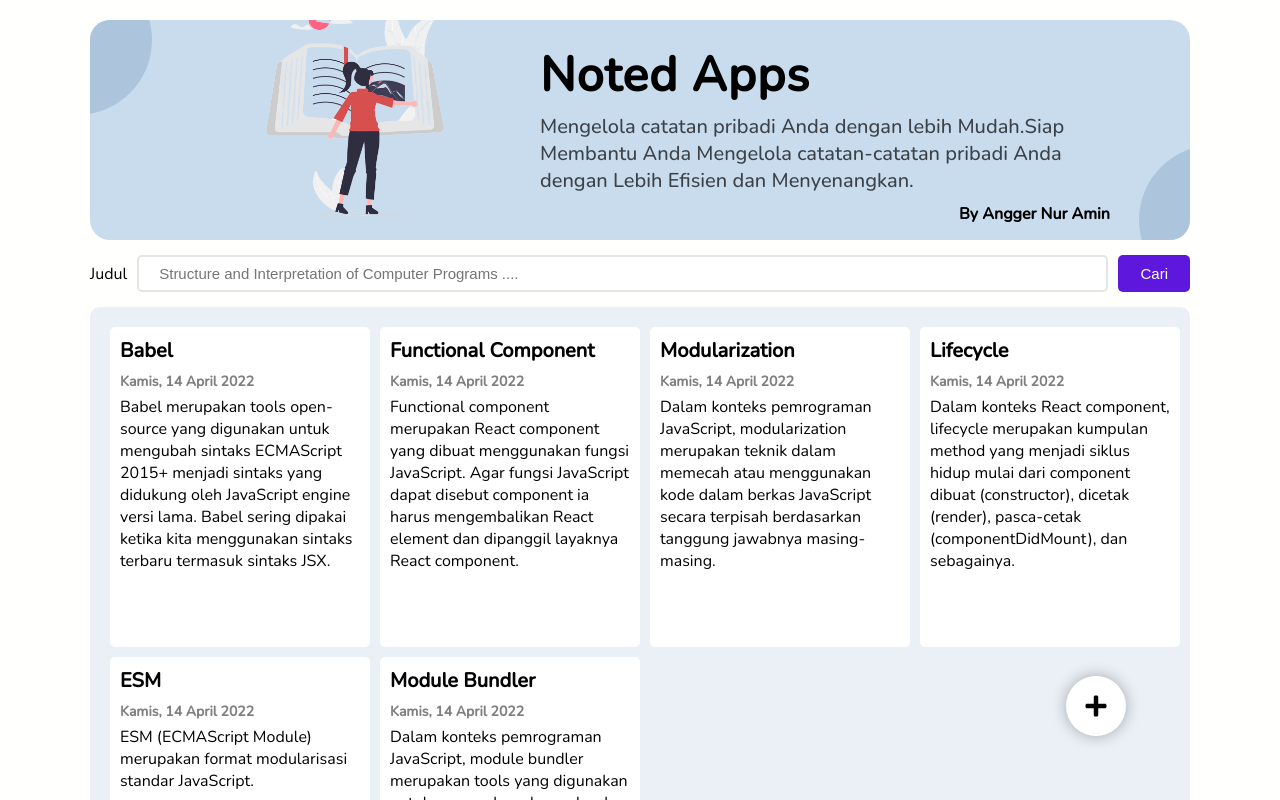
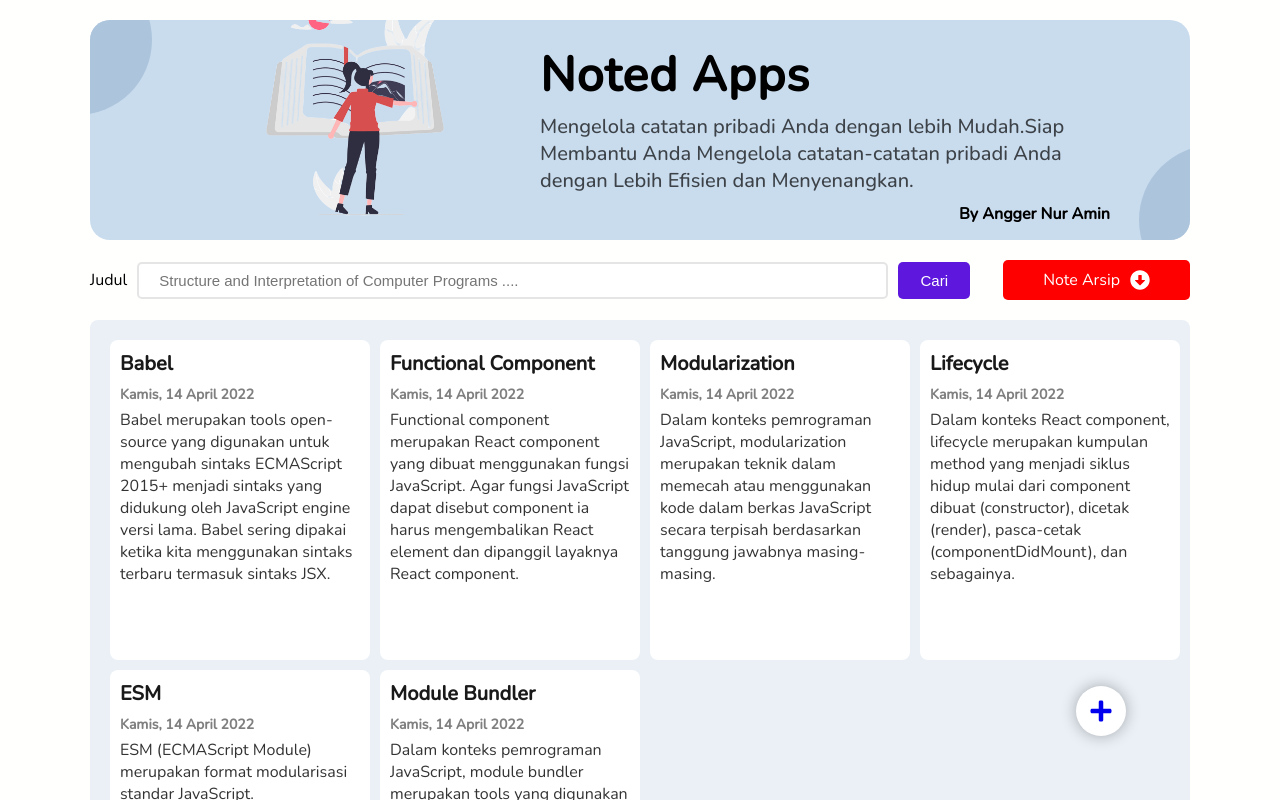
Before and after one commit to anggernuramin/aplikasi-catatan, a React (Vite) app: page / in a window 1280 px wide. Shown: the top 800 px of the page. Built offline with nearby package versions, Linux system fonts and the light colour scheme.

Commit message:
feature: add,delete and create component noted

```diff
--- a/src/components/CardNoted.jsx
+++ b/src/components/CardNoted.jsx
@@ -1,26 +1,35 @@
 import React from "react";
-import { useState, useEffect } from "react";
-import { getAllNotes } from "../utils/local-data";
 import { showFormattedDate } from "../utils";
+import { Link } from "react-router-dom";
+import PropTypes from "prop-types";
 
-const CardNoted = () => {
-  const [noted, setNoted] = useState([]);
-  useEffect(() => {
-    setNoted(getAllNotes());
-  }, []);
+const CardNoted = ({ noted, messageError }) => {
   return (
     <section className="Catatan-shelf">
-      {noted.map((data) => {
-        return (
-          <div key={data.id} className="card-catatan">
-            <h3>{data.title}</h3>
-            <span>{showFormattedDate(data.createdAt)}</span>
-            <p>{data.body}</p>
-          </div>
-        );
-      })}
+      {noted?.length > 0 ? (
+        noted?.map((data) => {
+          return (
+            <Link
+              to={`notes/${data.id}`}
+              key={data.id}
+              className="card-catatan"
+            >
+              <h3>{data.title}</h3>
+              <span>{showFormattedDate(data.createdAt)}</span>
+              <p>{data.body}</p>
+            </Link>
+          );
+        })
+      ) : (
+        <p>{messageError}</p>
+      )}
     </section>
   );
 };
 
+CardNoted.propTypes = {
+  noted: PropTypes.array,
+  messageError: PropTypes.string.isRequired,
+};
+
 export default CardNoted;
--- a/src/components/Header.jsx
+++ b/src/components/Header.jsx
@@ -6,7 +6,7 @@ const Header = ({ title, description }) => {
     <header>
       <div className="container wrapper-head-bar">
         <div className="head-bar-image">
-          <img src="../../public/head-bar-image.png" alt="header image" />
+          <img src="/head-bar-image.png" alt="header image" />
         </div>
         <div className="head-bar-content">
           <h1>{title}</h1>
--- a/src/components/SearchNoted.jsx
+++ b/src/components/SearchNoted.jsx
@@ -1,15 +1,27 @@
 import React, { useState } from "react";
+import { Link } from "react-router-dom";
+import { FaArrowAltCircleDown } from "react-icons/fa";
 
 const SearchNoted = () => {
   return (
     <div className="container">
+      <div className="wrapper-search">
         <section className="search-section">
           <label htmlFor="searchCatatanTitle">Judul</label>
-        <input id="searchCatatanTitle" placeholder="Structure and Interpretation of Computer Programs .... " type="search" />
+          <input
+            id="searchCatatanTitle"
+            placeholder="Structure and Interpretation of Computer Programs .... "
+            type="search"
+          />
           <button id="searchSubmit" type="submit">
             Cari
           </button>
         </section>
+        <Link to="/archives" className="btn btn-archives">
+          Note Arsip
+          <FaArrowAltCircleDown className="icon-home" />
+        </Link>
+      </div>
     </div>
   );
 };
--- a/src/index.jsx
+++ b/src/index.jsx
@@ -4,6 +4,8 @@ import { BrowserRouter, Routes, Route } from "react-router-dom";
 import "./styles/style.css";
 import HomePage from "./pages/HomePage";
 import AddPage from "./pages/AddPage";
+import DetailPage from "./pages/DetailPage";
+import ArchivePage from "./pages/ArchivePage";
 
 const root = createRoot(document.getElementById("root"));
 root.render(
@@ -11,6 +13,8 @@ root.render(
     <Routes>
       <Route path="/" element={<HomePage />} />
       <Route path="/notes/new" element={<AddPage />} />
+      <Route path="/notes/:id" element={<DetailPage />} />
+      <Route path="/archives" element={<ArchivePage />} />
     </Routes>
   </BrowserRouter>
 );
--- a/src/pages/AddPage.jsx
+++ b/src/pages/AddPage.jsx
@@ -6,12 +6,15 @@ import Header from "../components/Header";
 const AddPage = () => {
   return (
     <>
-      <Header title="Add Noted Apps" description="Tambah catatan pribadi Anda dengan lebih Mudah." />
+      <Header
+        title="Add Noted Apps"
+        description="Tambah catatan pribadi Anda dengan lebih Mudah."
+      />
       <main className="container">
         <div className="wrapper-main-content">
           <div className="wrapper-Catatan-shelf">
-            <Link to="/" className="">
-              <FaHome />
+            <Link to="/" className="wrapper-icon-home">
+              <FaHome className="icon-home" />
               <p>Back To Home </p>
             </Link>
             <FormAddNoted />
--- /dev/null
+++ b/src/pages/ArchivePage.jsx
@@ -0,0 +1,33 @@
+import React from "react";
+import Header from "../components/Header";
+import CardNoted from "../components/CardNoted";
+import { getArchivedNotes } from "../utils/local-data";
+import { Link } from "react-router-dom";
+import { FaHome } from "react-icons/fa";
+
+const ArchivePage = () => {
+  return (
+    <>
+      <Header
+        title="Archive Noted Apps"
+        description="Archive catatan pribadi Anda dengan lebih Mudah.Siap Membantu Anda Mengelola catatan-catatan pribadi Anda dengan Lebih Efisien dan Menyenangkan."
+      />
+      <main className="container">
+        <div className="wrapper-main-content">
+          <div className="wrapper-Catatan-shelf">
+            <Link to="/" className="wrapper-icon-home">
+              <FaHome className="icon-home" />
+              <p>Back To Home </p>
+            </Link>
+            <CardNoted
+              noted={getArchivedNotes()}
+              messageError="Tidak ada catatan Archive"
+            />
+          </div>
+        </div>
+      </main>
+    </>
+  );
+};
+
+export default ArchivePage;
--- a/src/pages/HomePage.jsx
+++ b/src/pages/HomePage.jsx
@@ -1,22 +1,28 @@
-import React from "react";
+import React, { useEffect, useState } from "react";
 import { Link } from "react-router-dom";
 import Header from "../components/Header";
 import SearchNoted from "../components/SearchNoted";
 import CardNoted from "../components/CardNoted";
 import { FaPlus } from "react-icons/fa";
+import { getAllNotes } from "../utils/local-data";
 
 const HomePage = () => {
+  const [noted, setNoted] = useState([]);
+  useEffect(() => {
+    setNoted(getAllNotes());
+  }, []);
+
   return (
     <>
-      <Header title="Noted Apps" description="Mengelola catatan pribadi Anda dengan lebih Mudah.Siap Membantu Anda Mengelola catatan-catatan pribadi Anda dengan Lebih Efisien dan Menyenangkan." />
+      <Header
+        title="Noted Apps"
+        description="Mengelola catatan pribadi Anda dengan lebih Mudah.Siap Membantu Anda Mengelola catatan-catatan pribadi Anda dengan Lebih Efisien dan Menyenangkan."
+      />
       <SearchNoted />
       <main className="container">
         <div className="wrapper-main-content">
           <div className="wrapper-Catatan-shelf">
-            <CardNoted />
-            {/* <CatatanAktif datas={datas} searchResult={searchResult} arsipCatatan={arsipCatatan} deleteCatatan={deleteCatatan} />
-
-            <CatatanArsip datas={datas} searchResult={searchResult} kembalikanCatatan={kembalikanCatatan} deleteCatatan={deleteCatatan} /> */}
+            <CardNoted noted={noted} messageError="Belum ada data" />
           </div>
         </div>
         <Link to="/notes/new" className="wrapper-icon-plus">
--- a/src/styles/style.css
+++ b/src/styles/style.css
@@ -42,10 +42,60 @@ body {
   position: relative;
 }
 
+
+
+/* icon home start */
+.wrapper-icon-home{
+  display: flex;
+  gap: 10px;
+  justify-content: start;
+  align-items: center;
+  text-decoration: none;
+}
+.wrapper-icon-home:hover{
+  columns: var(--primary-color);
+}
+.wrapper-icon-home p {
+  font-size: 16px;
+  font-weight: 600;
+}
+.icon-home {
+  font-size: 20px;
+  font-weight: normal;
+}
+/* icon home end */
+
+/* icon delete - archive start */
+.wrapper-icon-delete-archive {
+  position: fixed;
+  bottom: 8%;
+  right: 12%;
+  background-color: white;
+  display: flex;
+  gap: 20px;
+}
+
+.wrapper-icon-delete-archive .archive ,
+.wrapper-icon-delete-archive .delete {
+cursor: pointer;
+width: 50px;
+height: 50px;
+border-radius: 50%;
+background-color: white;
+display: flex;
+justify-content: center;
+align-items: center;
+box-shadow: 0px 0px 15px rgba(0, 0, 0, 0.3);
+font-weight: normal;
+font-size: 24px;
+}
+/* icon delete - archive end */
+
+/* icon plus start */
 .wrapper-icon-plus {
   cursor: pointer;
-  width: 60px;
-  height: 60px;
+  width: 50px;
+  height: 50px;
   border-radius: 50%;
   position: fixed;
   bottom: 8%;
@@ -56,13 +106,17 @@ body {
   align-items: center;
   box-shadow: 0px 0px 15px rgba(0, 0, 0, 0.3);
 }
-.wrapper-icon-plus:hover {
+.wrapper-icon-plus:hover,.wrapper-icon-delete-archive .archive:hover ,
+.wrapper-icon-delete-archive .delete:hover {
+  box-shadow: 0px 0px 30px rgba(0, 0, 0, 0.3);
+
 }
-.icon-plus {
+.icon-plus{
   font-weight: normal;
-  color: black;
   font-size: 24px;
 }
+/* icon plus end */
+
 
 /* header start */
 header .container {
@@ -137,12 +191,35 @@ header .container {
 /* header end */
 
 /* search section start */
+.wrapper-search{
+  width: 100%;
+  display: flex;
+  justify-content: space-between;
+  align-items: center;
+}
+.btn-archives{
+  padding: 9px 40px;
+  display: flex;
+  justify-content: center;
+  align-items: center;
+  background-color: red;
+  margin-top: 20px;
+  color: white;
+  cursor: pointer;
+  text-decoration: none;
+  border-radius: 5px;
+  gap: 10px;
+  transition: all .3s;
+}
+.btn-archives:hover{
+  box-shadow: 0 0 15px rgba(0, 0, 0, 0.7);
+}
 .search-section {
   display: flex;
   justify-content: space-between;
   align-items: center;
-  margin-block: 15px;
-  width: 100%;
+  margin-top: 20px;
+  width: 80%;
 }
 .search-section input {
   width: 100%;
@@ -226,14 +303,17 @@ header .container {
   display: flex;
   flex-wrap: wrap;
   flex-direction: column;
+
   gap: 10px;
   padding: 20px 10px 50px 20px;
-  border-radius: 10px;
+  border-radius: 8px;
   width: 100%;
   background-color: var(--secondary-color);
-  position: relative;
+  margin-top: 20px;
 }
 .Catatan-shelf {
+  justify-content: start;
+  align-items: center;
   display: flex;
   flex-wrap: wrap;
   gap: 10px;
@@ -250,24 +330,36 @@ header .container {
   align-items: stretch;
   display: flex;
   flex-direction: column;
-  border-radius: 5px;
+  border-radius: 8px;
   width: 260px;
   height: 320px;
   overflow: auto;
   padding: 10px;
   position: relative;
   transition: all 0.2s;
+  text-decoration: none;
+}
+.card-detail-catatan{
+  padding: 20px;
+  border-radius: 5px;
+  background-color: white;
+  display: flex;
+  flex-direction: column;
+  gap: 8px;
+  margin-right: 10px;
 }
 .Catatan-shelf .card-catatan:hover {
   box-shadow: 0 0 10px rgba(0, 0, 0, 0.3);
 }
 .card-catatan h3 {
+  color: rgba(0, 0, 0, .9);
   width: 100%;
   overflow: hidden;
   height: 30px;
   font-size: 20px;
 }
 .card-catatan p {
+  color: rgba(0, 0, 0, .8);
   word-wrap: break-word;
   width: 100%;
   height: 200px;
@@ -404,12 +496,21 @@ header .container {
   .head-bar-content {
     width: 50%;
   }
+  .head-bar-content h1 {
+    font-size: 28px;
+  }
   .wrapper-main-content {
+    flex-direction: column;
+  }
+  .wrapper-search{
     flex-direction: column;
   }
   .input-section {
     padding: 0;
     width: 100%;
+  }
+  .btn-archives{
+    margin-top: 0;
   }
   .wrapper-Catatan-shelf {
     width: 100%;
@@ -426,6 +527,10 @@ header .container {
   .wrapper-Catatan-shelf {
     flex-direction: column;
   }
+  .Catatan-shelf{
+  justify-content: center;
+
+  }
   .wrapper-Catatan-shelf .book-shelf {
     width: 100%;
   }
```
Also changed, not shown: src/components/CatatanAktif.jsx (deleted, +0 -27 lines), src/components/CatatanArsip.jsx (deleted, +0 -27 lines), src/pages/DetailPage.jsx (+54 -2 lines). Lines whose indentation alone changed are shown as unchanged.
